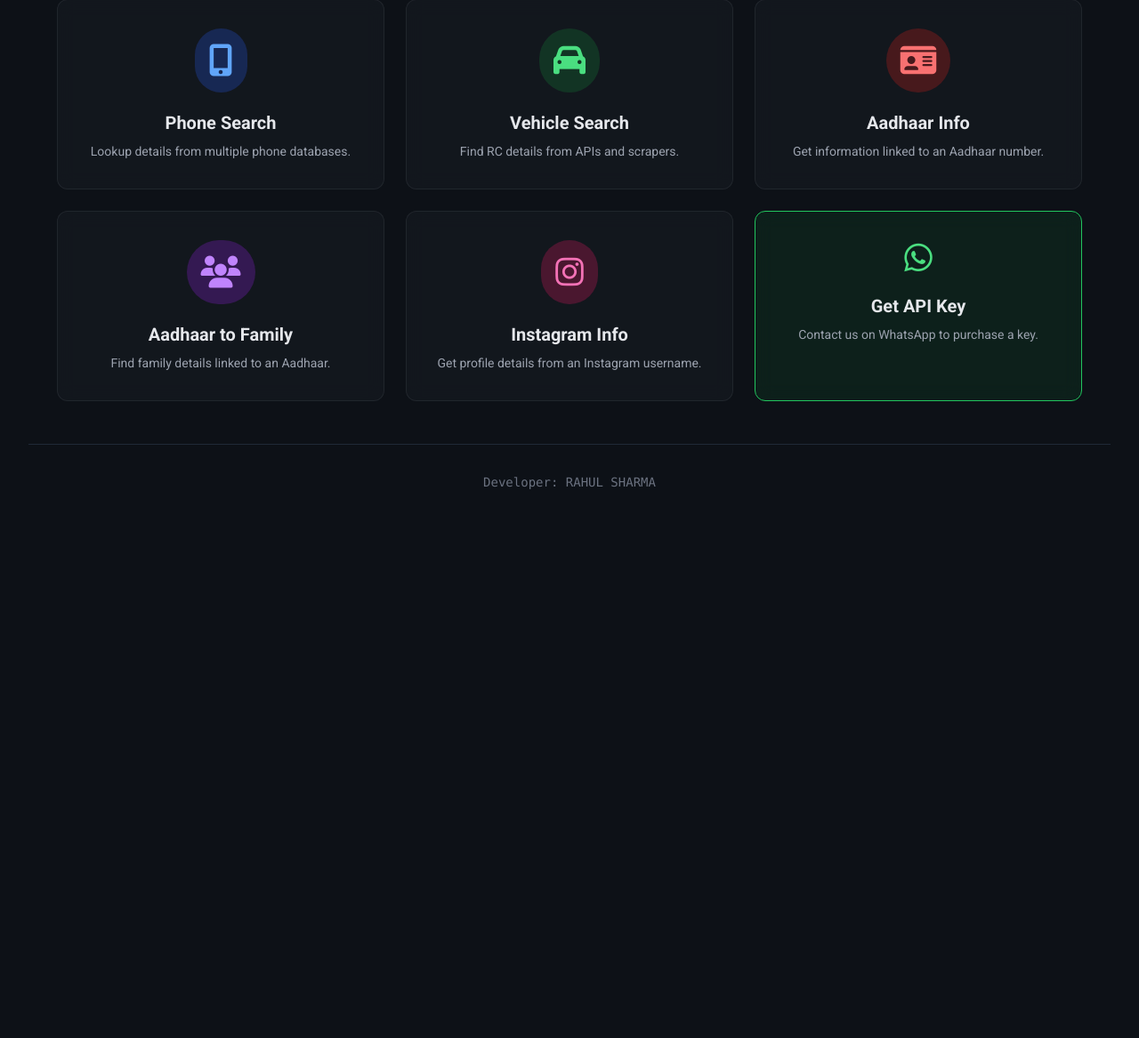
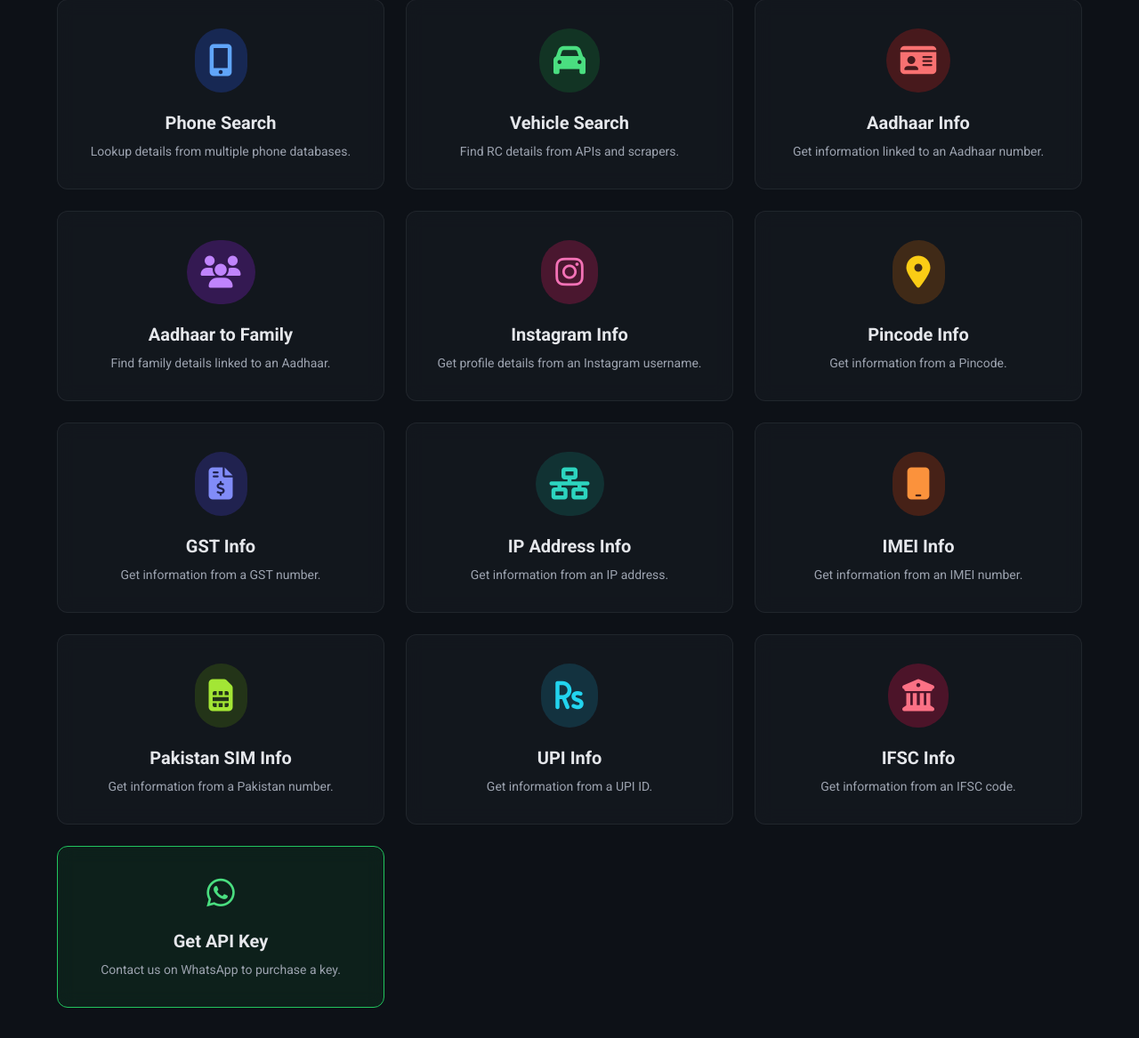
Before and after one commit to King143rahul/renderosint, a Flask app: page / in a window 1280 px wide. Shown: the part 241-1408 px from the top of the page at 89% size. Before the commit the page ends 791 px from the top, so only its background shows below. Run offline with Flask 3, Linux system fonts and the light colour scheme; some libraries are stand-ins or nearby versions.

Commit message:
Add multiple service cards to index.html

```diff
--- a/templates/index.html
+++ b/templates/index.html
@@ -73,6 +73,41 @@
                 <h3 class="text-xl font-bold text-gray-200 mb-2">Instagram Info</h3>
                 <p class="text-gray-400 text-sm">Get profile details from an Instagram username.</p>
             </a>
+            <a href="/search/pincode" class="service-card rounded-xl p-6 md:p-8 flex flex-col items-center text-center">
+                <i class="fas fa-map-marker-alt text-4xl mb-5 text-yellow-400 p-4 bg-yellow-900/50 rounded-full"></i>
+                <h3 class="text-xl font-bold text-gray-200 mb-2">Pincode Info</h3>
+                <p class="text-gray-400 text-sm">Get information from a Pincode.</p>
+            </a>
+            <a href="/search/gst" class="service-card rounded-xl p-6 md:p-8 flex flex-col items-center text-center">
+                <i class="fas fa-file-invoice-dollar text-4xl mb-5 text-indigo-400 p-4 bg-indigo-900/50 rounded-full"></i>
+                <h3 class="text-xl font-bold text-gray-200 mb-2">GST Info</h3>
+                <p class="text-gray-400 text-sm">Get information from a GST number.</p>
+            </a>
+            <a href="/search/ip" class="service-card rounded-xl p-6 md:p-8 flex flex-col items-center text-center">
+                <i class="fas fa-network-wired text-4xl mb-5 text-teal-400 p-4 bg-teal-900/50 rounded-full"></i>
+                <h3 class="text-xl font-bold text-gray-200 mb-2">IP Address Info</h3>
+                <p class="text-gray-400 text-sm">Get information from an IP address.</p>
+            </a>
+            <a href="/search/imei" class="service-card rounded-xl p-6 md:p-8 flex flex-col items-center text-center">
+                <i class="fas fa-mobile text-4xl mb-5 text-orange-400 p-4 bg-orange-900/50 rounded-full"></i>
+                <h3 class="text-xl font-bold text-gray-200 mb-2">IMEI Info</h3>
+                <p class="text-gray-400 text-sm">Get information from an IMEI number.</p>
+            </a>
+            <a href="/search/pksim" class="service-card rounded-xl p-6 md:p-8 flex flex-col items-center text-center">
+                <i class="fas fa-sim-card text-4xl mb-5 text-lime-400 p-4 bg-lime-900/50 rounded-full"></i>
+                <h3 class="text-xl font-bold text-gray-200 mb-2">Pakistan SIM Info</h3>
+                <p class="text-gray-400 text-sm">Get information from a Pakistan number.</p>
+            </a>
+            <a href="/search/upi" class="service-card rounded-xl p-6 md:p-8 flex flex-col items-center text-center">
+                <i class="fas fa-rupee-sign text-4xl mb-5 text-cyan-400 p-4 bg-cyan-900/50 rounded-full"></i>
+                <h3 class="text-xl font-bold text-gray-200 mb-2">UPI Info</h3>
+                <p class="text-gray-400 text-sm">Get information from a UPI ID.</p>
+            </a>
+            <a href="/search/ifsc" class="service-card rounded-xl p-6 md:p-8 flex flex-col items-center text-center">
+                <i class="fas fa-university text-4xl mb-5 text-rose-400 p-4 bg-rose-900/50 rounded-full"></i>
+                <h3 class="text-xl font-bold text-gray-200 mb-2">IFSC Info</h3>
+                <p class="text-gray-400 text-sm">Get information from an IFSC code.</p>
+            </a>
             <a href="https://wa.me/917483420178?text=Hi%20KNOX,%20I%20need%20an%20API%20key%20for%20the%20OSINT%20Portal." target="_blank" class="service-card rounded-xl p-6 md:p-8 flex flex-col items-center text-center bg-green-600/10 border-green-500 hover:bg-green-600/20">
                 <i class="fab fa-whatsapp text-4xl mb-5 text-green-400"></i>
                 <h3 class="text-xl font-bold text-gray-200 mb-2">Get API Key</h3>
```
